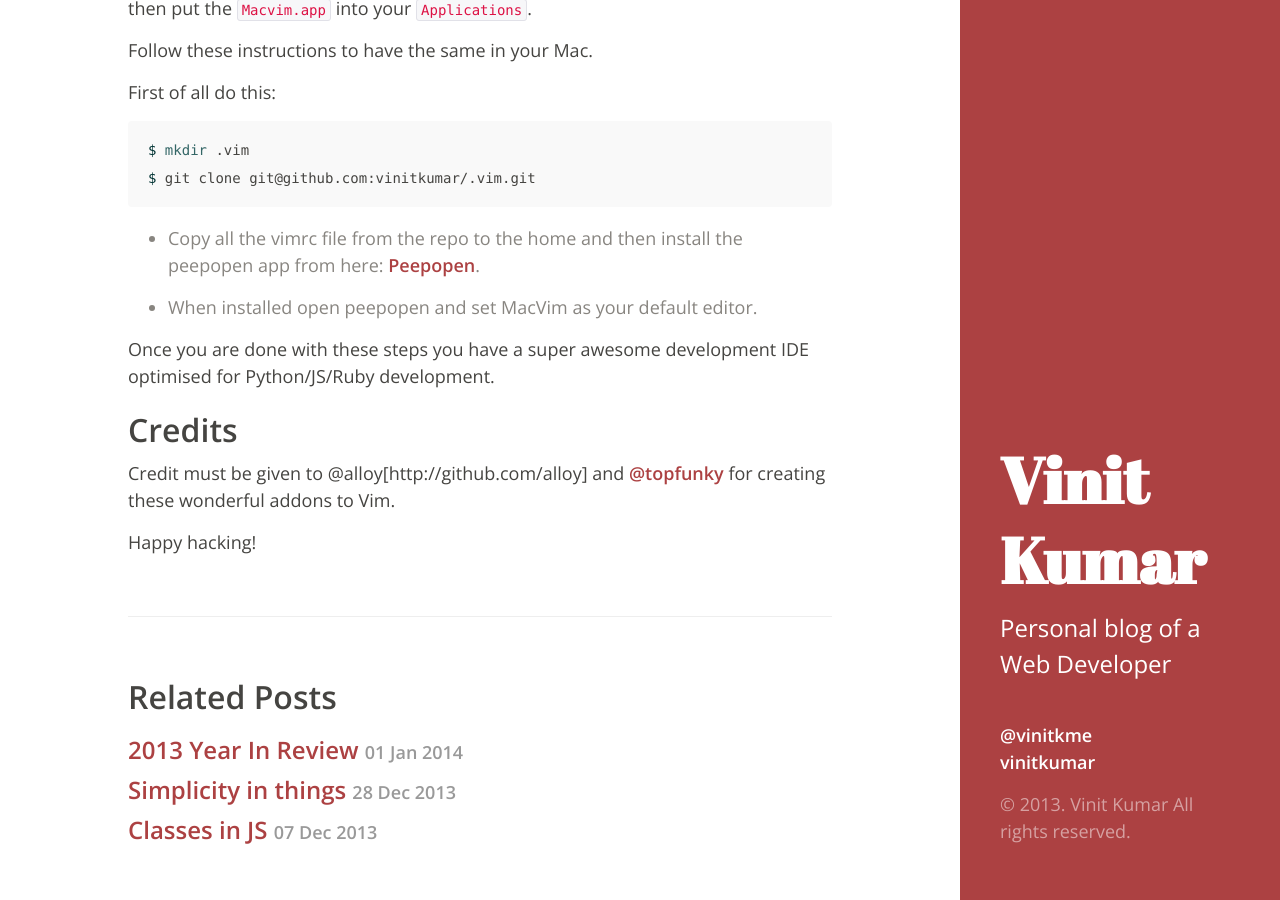
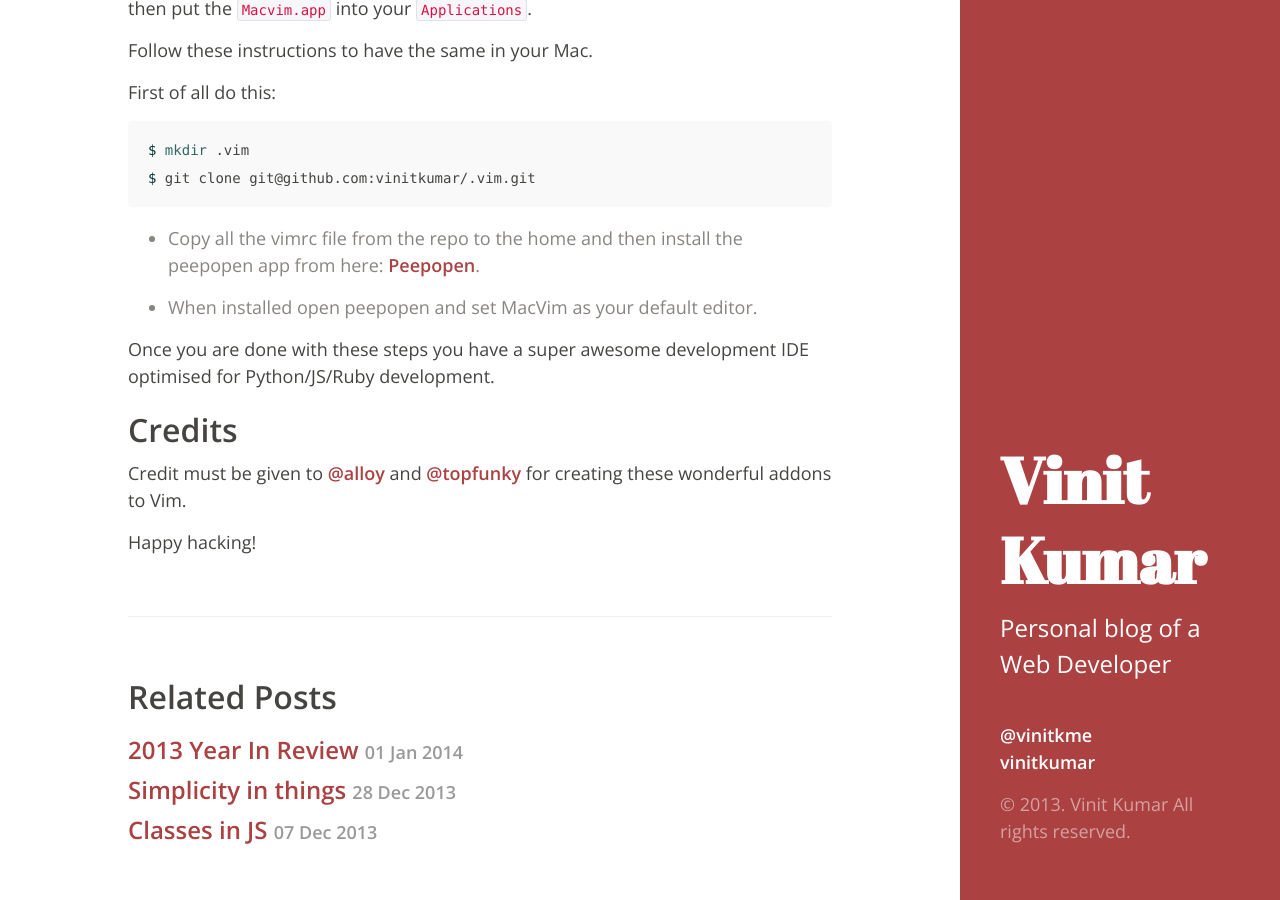
Before and after one commit to vinitkumar/vinitkumar.github.com, a Jekyll site: the page built from _posts/2014-01-03-Setup-Macvim-for-maximum-awesomeness.md, in a window 1280 px wide and 900 px high, scrolled down 1460 px. Built offline with Jekyll 4.4.1, drawn with Linux system fonts in a browser that asks for light colours; Markdown is read by kramdown in place of the engine named in the settings.

Commit message:
add credit links proper

```diff
--- a/_posts/2014-01-03-Setup-Macvim-for-maximum-awesomeness.md
+++ b/_posts/2014-01-03-Setup-Macvim-for-maximum-awesomeness.md
@@ -47,7 +47,7 @@ IDE optimised for Python/JS/Ruby development.
 
 ##Credits
 
-Credit must be given to @alloy[http://github.com/alloy] and
+Credit must be given to [@alloy](http://github.com/alloy) and
 [@topfunky](http://twitter.com/topfunky) for creating these wonderful
 addons to Vim.
 
```
